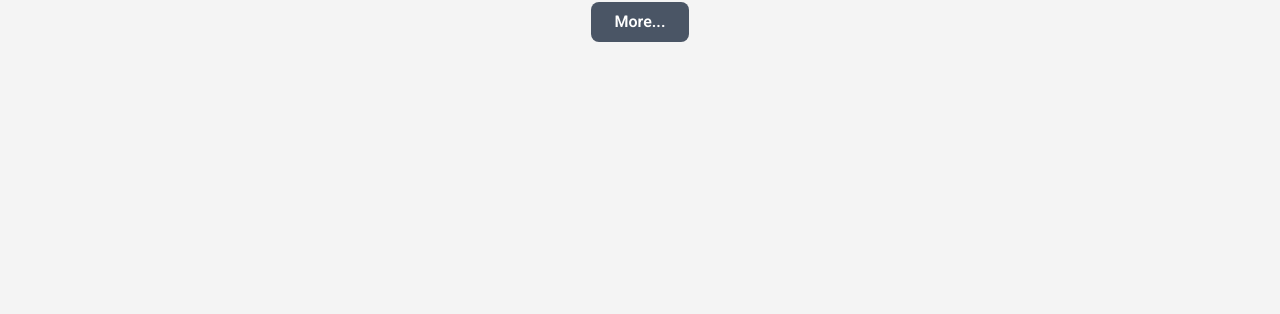
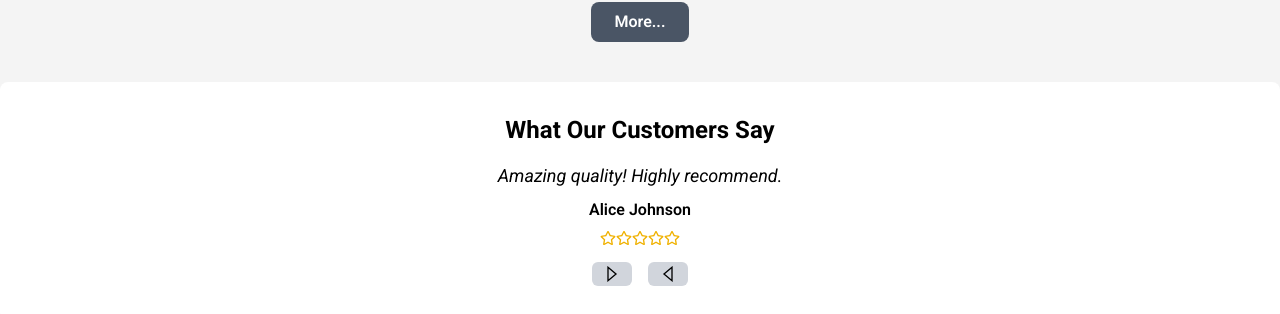
Before and after one commit to phiona-b3/Ecommerce_Website, a React (Vite) app: page / in a window 1280 px wide. Shown: the part 865-1179 px from the top of the page. Before the commit the page ends 907 px from the top, so only its background shows below. Built offline with nearby package versions, Linux system fonts and the light colour scheme; no server answers.

Commit message:
Creating a Customer Review system

```diff
--- a/package.json
+++ b/package.json
@@ -14,6 +14,7 @@
     "axios": "^1.7.9",
     "react": "^19.0.0",
     "react-dom": "^19.0.0",
+    "react-icons": "^5.4.0",
     "react-router-dom": "^7.1.5",
     "tailwindcss": "^4.0.4",
     "zustand": "^5.0.3"
--- a/src/components/Home.tsx
+++ b/src/components/Home.tsx
@@ -1,11 +1,13 @@
 import Herobanner from "./Herobanner"
 import ProductList from "./ProductList"
+import Testimonials from "./Testimonials"
 
 const Home = () => {
   return (
     <div>
         <Herobanner/>
         <ProductList/>
+        <Testimonials/>
     </div>
   )
 }
--- /dev/null
+++ b/src/components/Testimonials.tsx
@@ -0,0 +1,57 @@
+import { useState } from "react";
+import { FaRegStar } from "react-icons/fa";
+import { GrCaretNext } from "react-icons/gr";
+import { GrCaretPrevious } from "react-icons/gr";
+
+
+const testimonials = [
+    {
+        id: 1,
+        name: "Alice Johnson",
+        review: "Amazing quality! Highly recommend.",
+        rating: 5
+    },
+    {
+        id: 2,
+        name: "David Smitch",
+        review: "Good product",
+        rating: 4
+    },
+    {
+        id: 3,
+        name: "Sophia",
+        review: "Best shopping experience ever! Will buy again.",
+        rating: 5,
+    }
+]
+
+const Testimonials = () => {
+    const [currentIndex, setCurrentIndex] = useState(0);
+
+    const nextReview = () => {
+        setCurrentIndex((prevIndex) => (prevIndex + 1) % testimonials.length);
+    }
+
+    const prevReview = () => {
+        setCurrentIndex((prevIndex) => (prevIndex - 1 + testimonials.length) % testimonials.length)
+    }
+
+  return (
+    <div className="bg-white p-8 mt-10 text-center rounded-lg shadow-lg">
+        <h2 className="text-2xl font-bold mb-4">What Our Customers Say</h2>
+        <p className="text-lg italic">{testimonials[currentIndex].review}</p>
+        <p className="font-semibold mt-2">{testimonials[currentIndex].name}</p>
+        <div className="flex justify-center mt-2">
+            {[...Array(5)].map((_, i) => (
+                <span key={i} className={i < testimonials[currentIndex].rating ? "text-yellow-500": "text-gray-300"}><FaRegStar /></span>
+            ))}
+        </div>
+        <div className="mt-4">
+            <button onClick={prevReview} className="bg-gray-300 px-3 py-1 rounded-md mx-2"><GrCaretNext /></button>
+            <button onClick={nextReview} className="bg-gray-300 px-3 py-1 rounded-md mx-2"><GrCaretPrevious /></button>
+        </div>
+    </div>
+  )
+}
+
+export default Testimonials
```
Also changed, not shown: 1 other file (tests, documents, lock files or other folders).
